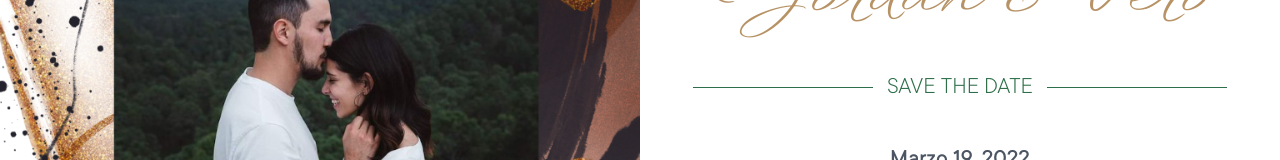
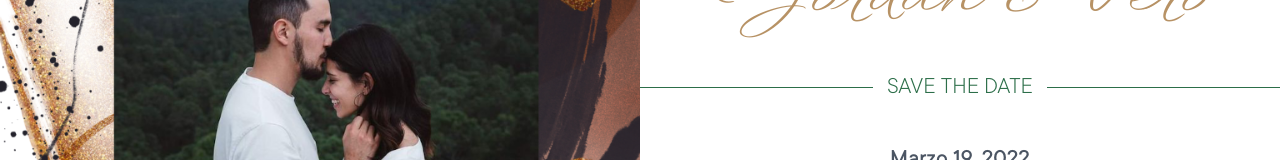
Before and after one commit to jordancortes/jordanyvero-com, a Next.js app: page / in a window 1280 px wide. Shown: the part 236-396 px from the top of the page. Built offline with nearby package versions, Linux system fonts and the light colour scheme.

Commit message:
Swap SAVE THE DATE line PNG to CSS

```diff
--- a/pages/index.js
+++ b/pages/index.js
@@ -25,10 +25,12 @@ export default function Home() {
 
       <div className="pt-3 pb-6 space-y-4 lg:space-y-8 min-w-9/10 lg:flex-initial lg:min-w-min lg:w-1/2 flex flex-col items-center">
         <h1 className="text-4xl lg:text-6xl text-primary font-cursive">Jordan &amp; Vero</h1>
-        <div className="bg-dot bg-repeat-x bg-center w-10/12">
-          <span className="font-light text-secondary uppercase bg-white px-3 lg:text-xl">
+        <div className="flex w-full">
+          <div className="w-full border-b border-secondary self-center"></div>
+          <div className="font-light text-secondary uppercase bg-white px-3 lg:text-xl flex-none">
             Save the Date
-          </span>
+          </div>
+          <div className="w-full border-b border-secondary self-center"></div>
         </div>
         <p className="font-medium text-gray-600 lg:text-xl">
           Marzo 19, 2022
```
Also changed, not shown: public/images/index/dot.png (deleted).
